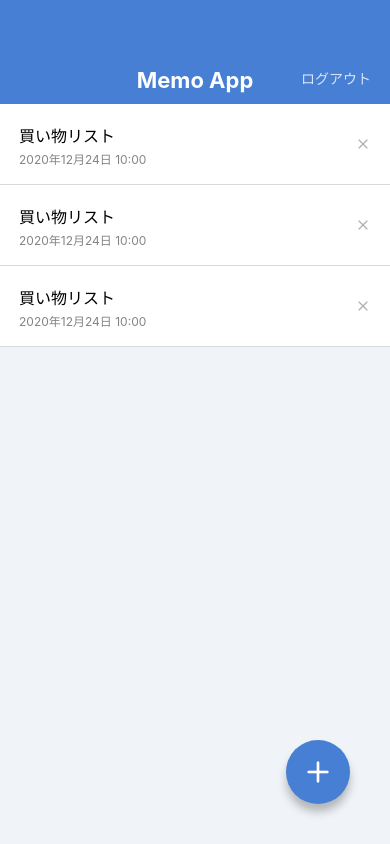
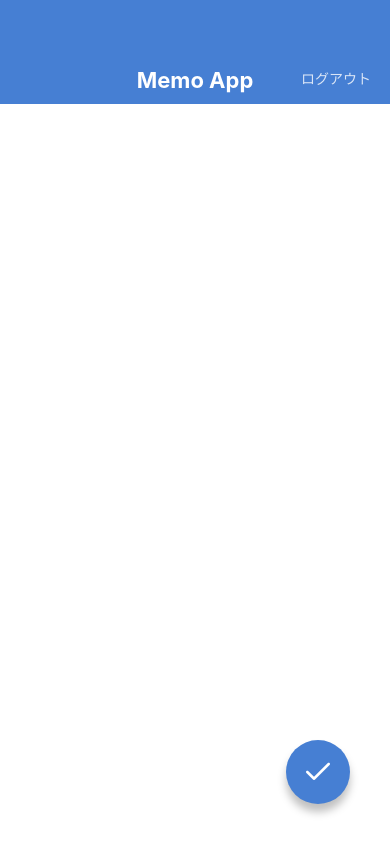
Before and after one commit to hiroin/MemoApp, a React Native app: screen / in a window 390 px wide. Built offline with nearby package versions, Linux system fonts and the light colour scheme.

Commit message:
Create MemoEditScreen and MemoCreateScreen

```diff
--- a/App.jsx
+++ b/App.jsx
@@ -1,11 +1,14 @@
 import React from 'react';
-
-import MemoListScreen from './src/screens/MemoListScreen';
+import MemoCreateScreen from './src/screens/MemoCreateScreen';
+// import MemoEditScreen from './src/screens/MemoEditScreen';
+// import MemoListScreen from './src/screens/MemoListScreen';
 // import MemoDetailScreen from './src/screens/MemoDetailScreen';
 
 export default function App() {
   return (
-    <MemoListScreen />
+    // <MemoListScreen />
     // <MemoDetailScreen />
+    // <MemoEditScreen />
+    <MemoCreateScreen />
   );
 }
--- /dev/null
+++ b/src/screens/MemoCreateScreen.jsx
@@ -0,0 +1,33 @@
+import React from 'react';
+import {
+  StyleSheet, View, TextInput, KeyboardAvoidingView,
+} from 'react-native';
+import AppBar from '../components/AppBar';
+import CircleButton from '../components/CircleButton';
+
+export default function MemoCreateScreen() {
+  return (
+    <KeyboardAvoidingView style={styles.container} behavior="height">
+      <AppBar />
+      <View style={styles.inputContainer}>
+        <TextInput value="" multiline style={styles.input} />
+      </View>
+      <CircleButton name="check" />
+    </KeyboardAvoidingView>
+  );
+}
+const styles = StyleSheet.create({
+  container: {
+    flex: 1,
+  },
+  inputContainer: {
+    paddingHorizontal: 27,
+    paddingVertical: 32,
+    flex: 1,
+  },
+  input: {
+    flex: 1,
+    textAlignVertical: 'top',
+    fontSize: 14,
+  },
+});
--- /dev/null
+++ b/src/screens/MemoEditScreen.jsx
@@ -0,0 +1,33 @@
+import React from 'react';
+import {
+  StyleSheet, View, TextInput, KeyboardAvoidingView,
+} from 'react-native';
+import AppBar from '../components/AppBar';
+import CircleButton from '../components/CircleButton';
+
+export default function MemoEditScreen() {
+  return (
+    <KeyboardAvoidingView style={styles.container} behavior="height">
+      <AppBar />
+      <View style={styles.inputContainer}>
+        <TextInput value="買い物リスト" multiline style={styles.input} />
+      </View>
+      <CircleButton name="check" />
+    </KeyboardAvoidingView>
+  );
+}
+const styles = StyleSheet.create({
+  container: {
+    flex: 1,
+  },
+  inputContainer: {
+    paddingHorizontal: 27,
+    paddingVertical: 32,
+    flex: 1,
+  },
+  input: {
+    flex: 1,
+    textAlignVertical: 'top',
+    fontSize: 14,
+  },
+});
```
